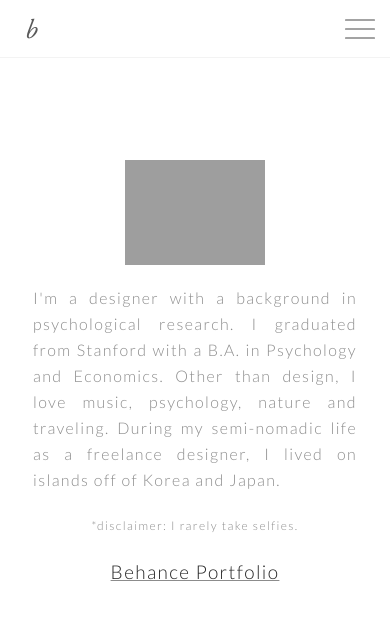
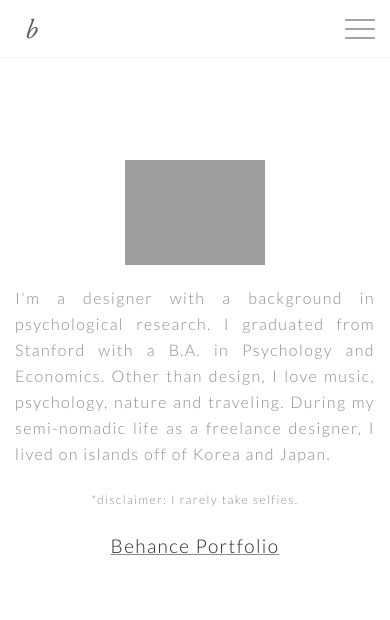
Before and after one commit to bkwon0402/bkwon0402.github.io, a Jekyll site: the page about.html, which Jekyll copies as it is, in a window 390 px wide. Shown: the top 620 px of the page. Built offline with Jekyll 4.4.1, drawn with Linux system fonts in a browser that asks for light colours.

Commit message:
css work

```diff
--- a/styles/core.css
+++ b/styles/core.css
@@ -1047,9 +1047,6 @@ div.newsletterredesign {
     width: 100%;
 }
 @media screen and (max-width: 768px) {
-    .clear .say {
-        width: 90%;
-    }
 
     .say {
         margin-top: 150px;
```
